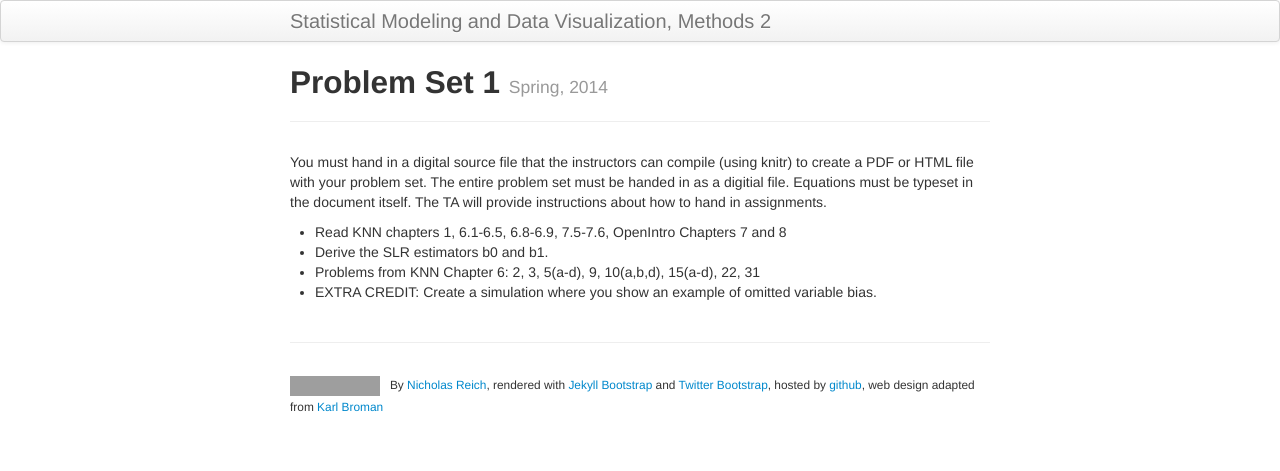
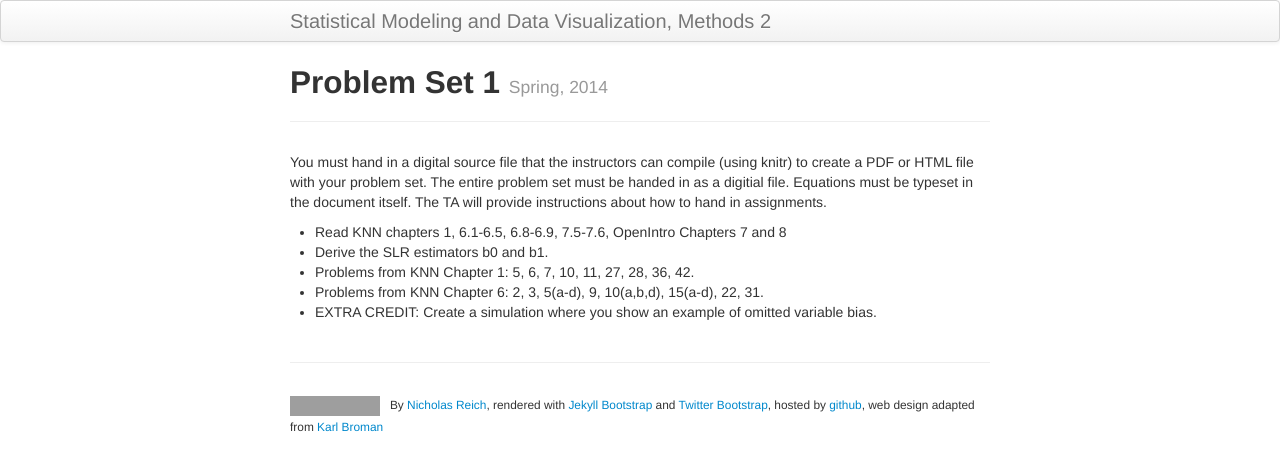
Before and after one commit to nickreich/methods2, a Jekyll site: the page built from pages/ps1.md, in a window 1280 px wide. Shown: the top 471 px of the page. Built offline with Jekyll 4.4.1, drawn with Linux system fonts in a browser that asks for light colours; grey boxes are pictures that could not be loaded.

Commit message:
problem set update.

```diff
--- a/pages/ps1.md
+++ b/pages/ps1.md
@@ -8,5 +8,6 @@ You must hand in a digital source file that the instructors can compile (using k
 
  * Read KNN chapters 1, 6.1-6.5, 6.8-6.9, 7.5-7.6, OpenIntro Chapters 7 and 8
  * Derive the SLR estimators b0 and b1.
- * Problems from KNN Chapter 6: 2, 3, 5(a-d), 9, 10(a,b,d), 15(a-d), 22, 31
+ * Problems from KNN Chapter 1: 5, 6, 7, 10, 11, 27, 28, 36, 42.
+ * Problems from KNN Chapter 6: 2, 3, 5(a-d), 9, 10(a,b,d), 15(a-d), 22, 31.
  * EXTRA CREDIT: Create a simulation where you show an example of omitted variable bias.
```
